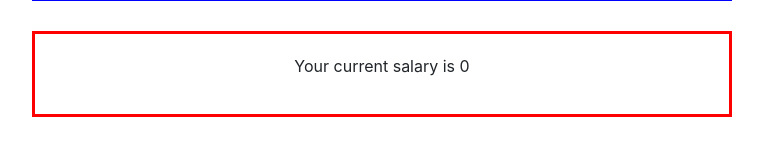
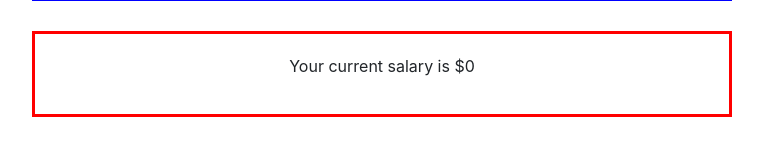
Before and after one commit to inGall/salary-meter, a React (Create React App) app: page / in a window 1280 px wide. Shown: the part 437-581 px from the top of the page, without its empty margins (258-1021 px from the left). Built offline with nearby package versions, Linux system fonts and the light colour scheme; no server answers.

Commit message:
Clean up files

```diff
--- a/src/Salarymeter.js
+++ b/src/Salarymeter.js
@@ -29,7 +29,7 @@ function Salarymeter(props) {
 
   return (
     <div className="salarymeter-container">
-      <p>Your current salary is {work_info}</p>
+      <p>Your current salary is ${work_info}</p>
     </div>
   );
 }
```
Also changed, not shown: 1 other file (tests, documents, lock files or other folders).
